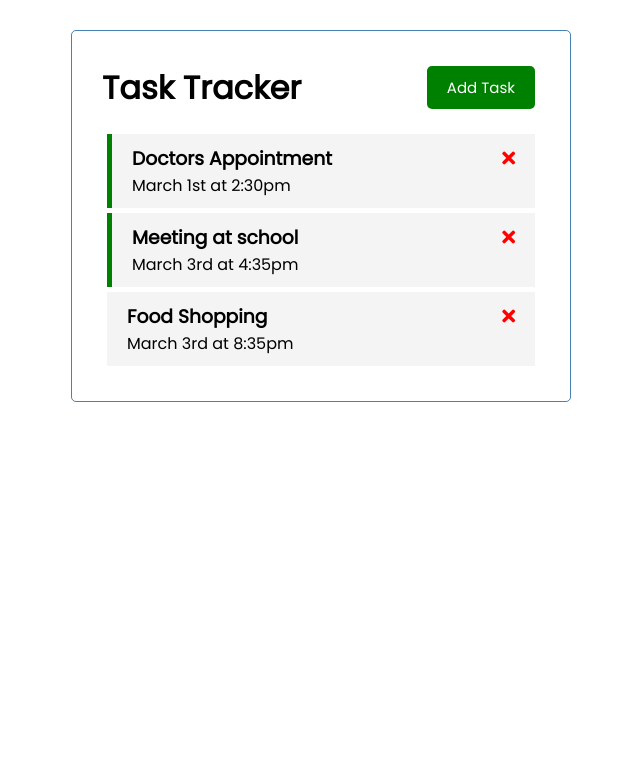
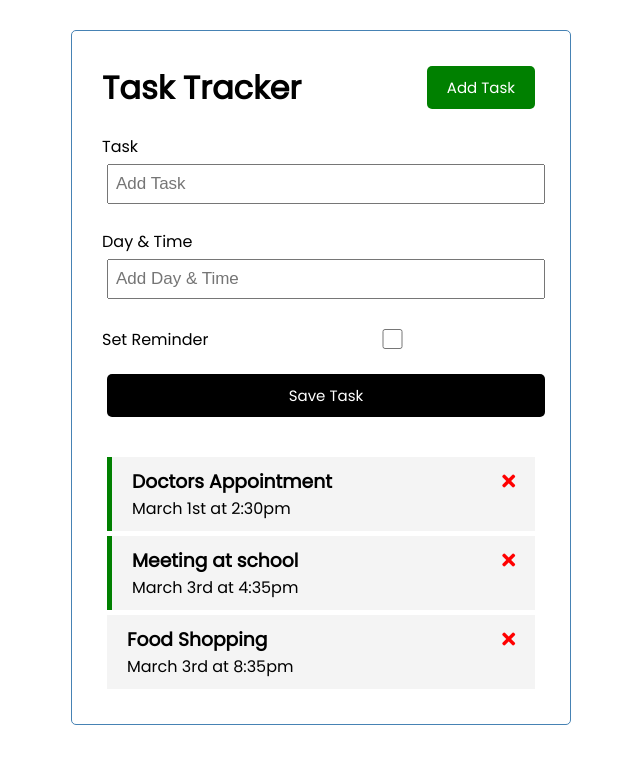
Before and after one commit to gosikxo/vue-task-tracker-course, a Vue app: page / in a window 1280 px wide. Shown: the top 764 px of the page, without its empty margins (319-959 px from the left). Built offline with nearby package versions, Linux system fonts and the light colour scheme.

Commit message:
Add AddTask component

```diff
--- a/src/App.vue
+++ b/src/App.vue
@@ -1,6 +1,7 @@
 <template>
   <div class="container">
     <Header title="Task Tracker" />
+    <AddTask />
     <Tasks @delete-task="deleteTask" @toggle-reminder="toggleReminder" :tasks="tasks" />
   </div>
 </template>
@@ -8,12 +9,15 @@
 <script>
 import Header from './components/Header.vue'
 import Tasks from './components/Tasks.vue'
+import AddTask from './components/AddTask.vue'
+
 
 export default {
   name: 'App',
   components: {
     Header,
-    Tasks
+    Tasks,
+    AddTask
   },
   data () {
     return {
@@ -21,13 +25,13 @@
     }
   },
   methods: {
-    deleteTask(id) {
-      if(confirm('Are you sure?')) {
+    deleteTask (id) {
+      if (confirm('Are you sure?')) {
         this.tasks = this.tasks.filter((task) => task.id !== id)
       }
     },
-    toggleReminder(id) {
-      this.tasks = this.tasks.map((task) => task.id === id ? {...task, reminder: !task.reminder} : task)
+    toggleReminder (id) {
+      this.tasks = this.tasks.map((task) => task.id === id ? { ...task, reminder: !task.reminder } : task)
     }
   },
   created () {
--- /dev/null
+++ b/src/components/AddTask.vue
@@ -0,0 +1,55 @@
+<template>
+    <form class="add-form">
+        <div class="form-control">
+            <label>Task</label>
+            <input type="text" name="text" placeholder="Add Task" />
+        </div>
+        <div class="form-control">
+            <label>Day & Time</label>
+            <input type="text" name="day" placeholder="Add Day & Time" />
+        </div>
+        <div class="form-control form-control-check">
+            <label>Set Reminder</label>
+            <input type="checkbox" name="reminder" />
+        </div>
+
+        <input type="submit" value="Save Task" class="btn btn-block" />
+    </form>
+</template>
+
+<script>
+    export default {
+       name: 'AddTask'
+    }
+</script>
+
+<style scoped>
+.add-form {
+  margin-bottom: 40px;
+}
+.form-control {
+  margin: 20px 0;
+}
+.form-control label {
+  display: block;
+}
+.form-control input {
+  width: 100%;
+  height: 40px;
+  margin: 5px;
+  padding: 3px 7px;
+  font-size: 17px;
+}
+.form-control-check {
+  display: flex;
+  align-items: center;
+  justify-content: space-between;
+}
+.form-control-check label {
+  flex: 1;
+}
+.form-control-check input {
+  flex: 2;
+  height: 20px;
+}
+</style>
```
